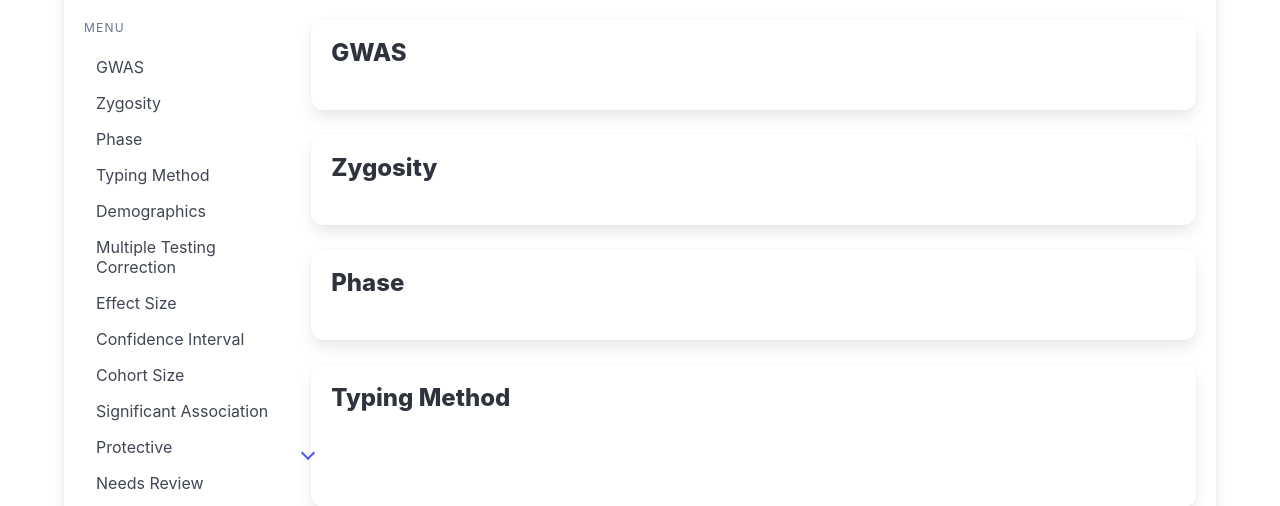
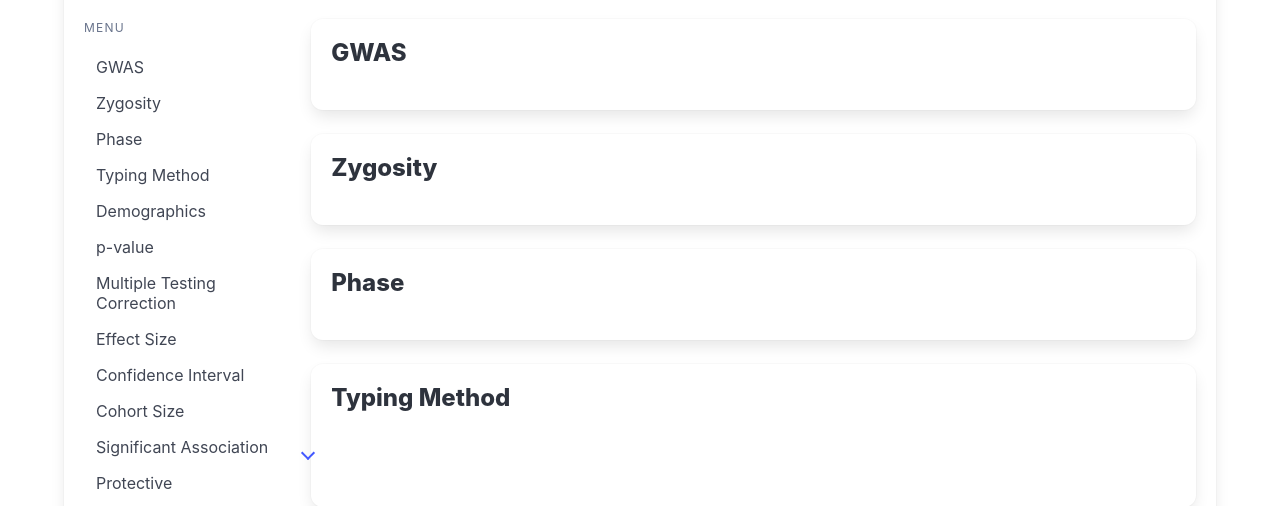
Before and after one commit to ClinGen/hla-curation-interface, a Django app: template src/curation/templates/evidence/edit.html in a window 1280 px wide. Shown: the part 403-909 px from the top of the page. Run offline with Django 5.2, Linux system fonts and the light colour scheme; the template is opened without the code that fills it, so the values that code supplies are empty; some libraries are stand-ins or nearby versions.

Commit message:
fix(curation): Add p-value link to sidebar
https://github.com/ClinGen/hla-curation-interface/issues/67

```diff
--- a/src/curation/templates/evidence/edit.html
+++ b/src/curation/templates/evidence/edit.html
@@ -55,6 +55,7 @@
                     <li><a href="#phase">Phase</a></li>
                     <li><a href="#typing-method">Typing Method</a></li>
                     <li><a href="#demographics">Demographics</a></li>
+                    <li><a href="#p-value">p-value</a></li>
                     <li><a href="#multiple-testing-correction">Multiple Testing Correction</a></li>
                     <li><a href="#effect-size">Effect Size</a></li>
                     <li><a href="#confidence-interval">Confidence Interval</a></li>
```
